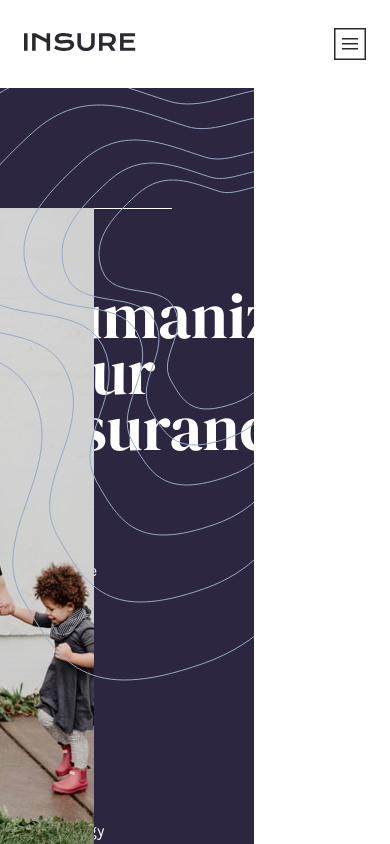
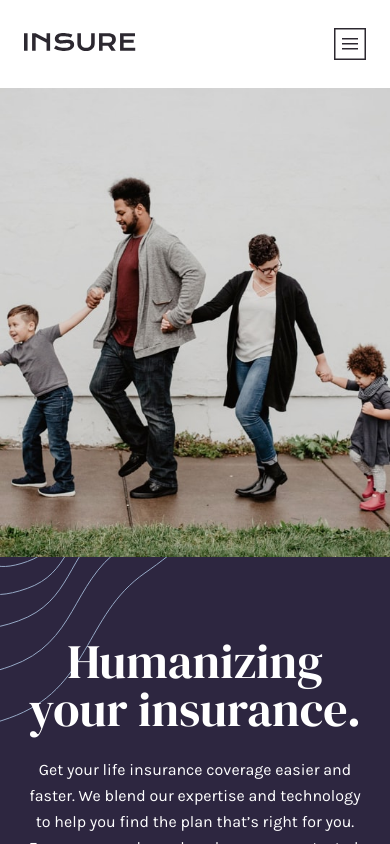
Before and after one commit to LucasAndrade912/insure-landing-page, an Angular app: page / in a window 390 px wide. Shown: the top 844 px of the page. Built offline with nearby package versions, Linux system fonts and the light colour scheme.

Commit message:
feat: create responsiveness for Introduction section

```diff
--- a/src/app/components/introduction/introduction.component.css
+++ b/src/app/components/introduction/introduction.component.css
@@ -9,6 +9,7 @@ section {
 
 section div {
   width: 45%;
+  position: relative;
 }
 
 h2 {
@@ -52,3 +53,62 @@ img.icon-left {
   bottom: -21rem;
   left: 0;
 }
+
+img.icon-right-mobile, img.icon-left-mobile {
+  display: none;
+}
+
+@media (max-width: 425px) {
+  section {
+    display: flex;
+    flex-direction: column-reverse;
+    left: -24px;
+    padding: 0;
+    padding-bottom: 5rem;
+    position: relative;
+  }
+
+  section div {
+    width: 100%;
+    text-align: center;
+    padding: 0 24px;
+  }
+
+  h2 {
+    position: relative;
+    z-index: 10;
+    font-size: 48px;
+    line-height: 48px;
+  }
+
+  h2::before {
+    display: none;
+  }
+
+  img.peoples {
+    width: 100vw;
+    object-fit: cover;
+    position: relative;
+    top: 0;
+    right: 0;
+  }
+
+  img.icon-right, img.icon-left {
+    display: none;
+  }
+
+  img.icon-right-mobile, img.icon-left-mobile {
+    display: block;
+    position: absolute;
+  }
+
+  img.icon-right-mobile {
+    bottom: -256px;
+    right: 0;
+  }
+
+  img.icon-left-mobile {
+    top: 0;
+    left: 0;
+  }
+}
--- a/src/app/components/introduction/introduction.component.html
+++ b/src/app/components/introduction/introduction.component.html
@@ -9,6 +9,16 @@
     </p>
 
     <app-button [text]="buttonContent" [color]="buttonColor"></app-button>
+
+    <img
+      class="icon-right-mobile"
+      src="../../../assets/bg-pattern-intro-right-mobile.svg"
+    />
+
+    <img
+      class="icon-left-mobile"
+      src="../../../assets/bg-pattern-intro-left-mobile.svg"
+    />
   </div>
 
   <img
```
